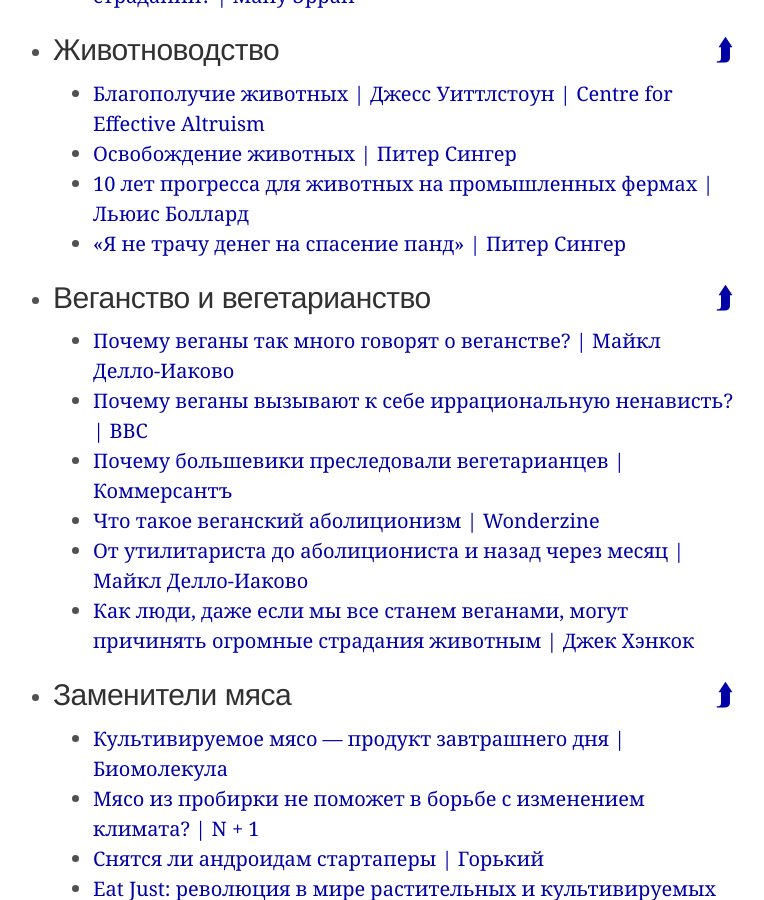
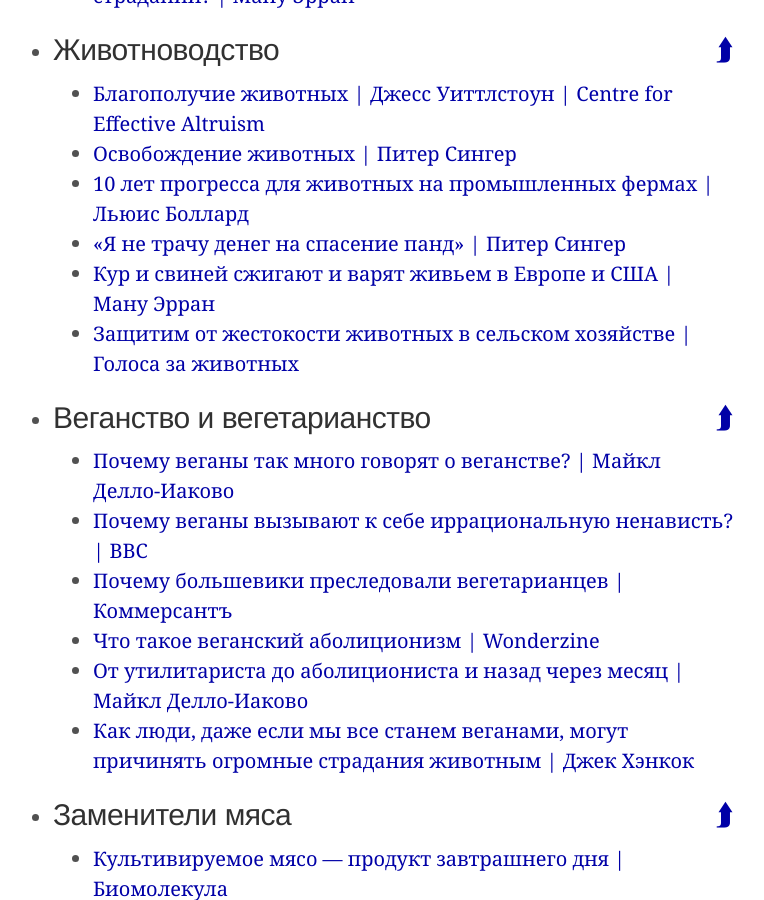
Before and after one commit to ReducingSuffering/reducingsuffering.github.io, a Jekyll site: the page built from index.md, in a window 1280 px wide and 900 px high, scrolled down 11023 px. Shown: the whole window, without its empty margins (267-1031 px from the left). Built offline with Jekyll 4.4.1, drawn with Linux system fonts in a browser that asks for light colours.

Commit message:
Update animals.html

```diff
--- a/_lists/animals.html
+++ b/_lists/animals.html
@@ -23,8 +23,9 @@
   - 269 # Благополучие животных — Эффективный Альтруизм
   - 349 # Освобождение животных — Питер Сингер
   - 303 # 10 лет прогресса для животных на промышленных фермах — Льюис Боллард
-  # - 514 # «Защитим от жестокости животных в сельском хозяйстве» — Голоса за животных
   - 42 # Питер Сингер: «Я не трачу денег на спасение панд» — Bookmate Journal
+  - 551 # Кур и свиней сжигают и варят живьем в Европе и США — Ману Эрран
+  - 514 # «Защитим от жестокости животных в сельском хозяйстве» — Голоса за животных
 - title: Веганство и вегетарианство
   mark: veg
   nodes:
```
